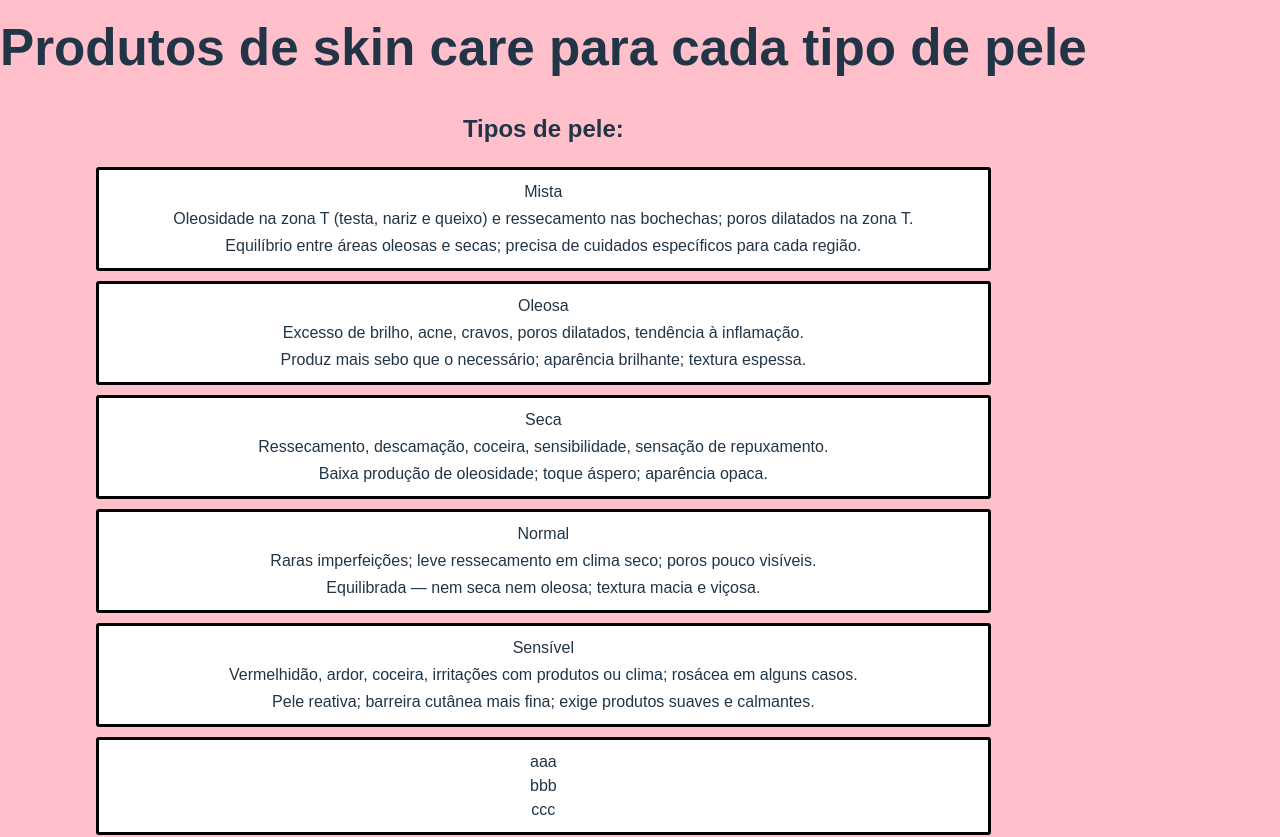
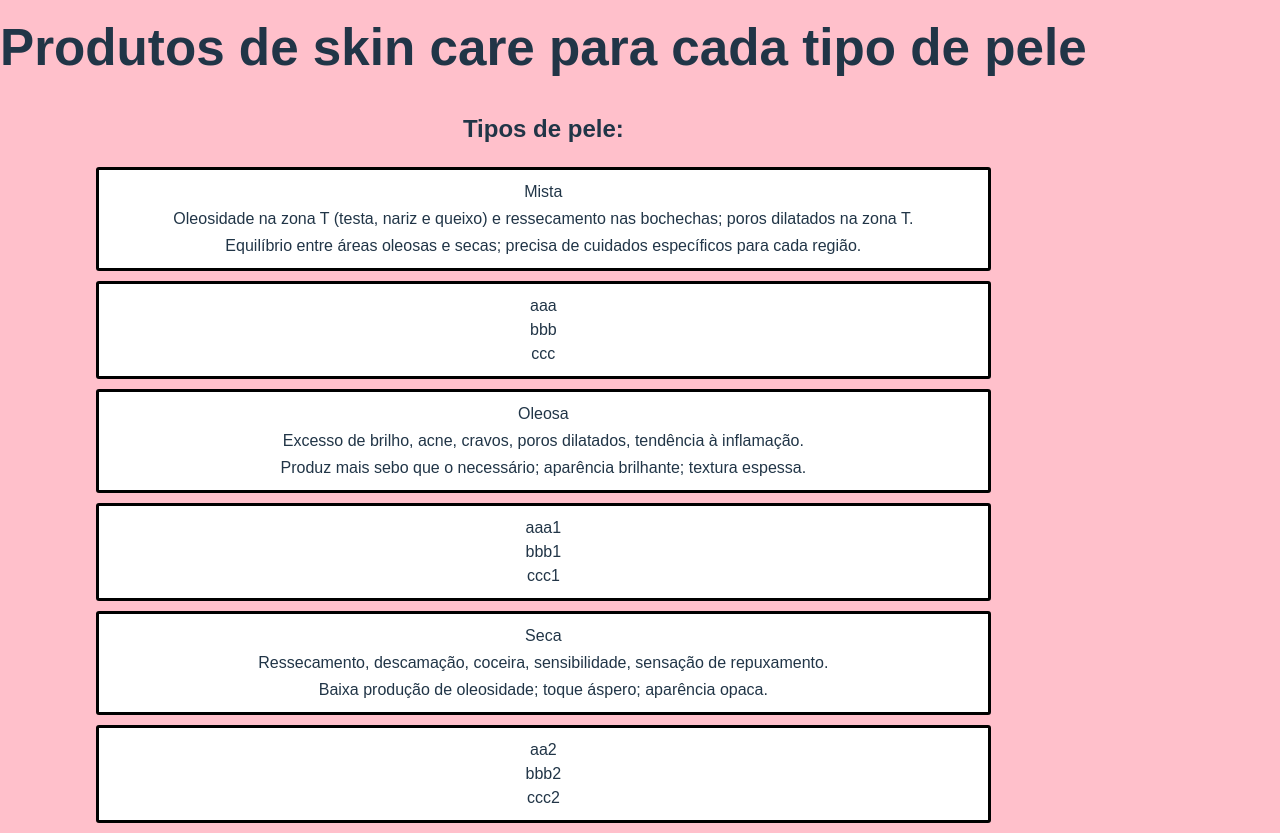
Before and after one commit to ufjf-dcc207/ufjf-dcc207-2025-3-a-sem01-amigas, a React (Vite) app: page / in a window 1280 px wide. Shown: the top 837 px of the page. Built offline with nearby package versions, Linux system fonts and the light colour scheme.

Commit message:
criacao skin care

```diff
--- a/src/App.tsx
+++ b/src/App.tsx
@@ -2,48 +2,104 @@ import "./App.css";
 import Pele, { type PeleProps } from "./componentes/Pele/Pele";
 import Produto, { type ProdutoProps } from "./componentes/Produto/Produto";
 
+// --- Tipos ---
+export type SkinCareProps = {
+  produto: ProdutoProps;
+  pele: PeleProps;
+};
 
-
+// --- Dados ---
 const listaPeles: PeleProps[] = [
-  { tipo: "Mista", adversidade: "Oleosidade na zona T (testa, nariz e queixo) e ressecamento nas bochechas; poros dilatados na zona T.",
-    status: "Equilíbrio entre áreas oleosas e secas; precisa de cuidados específicos para cada região." },
-  { tipo: "Oleosa", adversidade: "Excesso de brilho, acne, cravos, poros dilatados, tendência à inflamação.",
-    status: "Produz mais sebo que o necessário; aparência brilhante; textura espessa." },
-  { tipo: "Seca", adversidade: "Ressecamento, descamação, coceira, sensibilidade, sensação de repuxamento.",
-    status: "Baixa produção de oleosidade; toque áspero; aparência opaca." },
-  { tipo: "Normal", adversidade: "Raras imperfeições; leve ressecamento em clima seco; poros pouco visíveis.",
-    status: "Equilibrada — nem seca nem oleosa; textura macia e viçosa." },
-  { tipo: "Sensível", adversidade: "Vermelhidão, ardor, coceira, irritações com produtos ou clima; rosácea em alguns casos.",
-    status: "Pele reativa; barreira cutânea mais fina; exige produtos suaves e calmantes." },
+  {
+    tipo: "Mista",
+    adversidade:
+      "Oleosidade na zona T (testa, nariz e queixo) e ressecamento nas bochechas; poros dilatados na zona T.",
+    status:
+      "Equilíbrio entre áreas oleosas e secas; precisa de cuidados específicos para cada região.",
+  },
+  {
+    tipo: "Oleosa",
+    adversidade:
+      "Excesso de brilho, acne, cravos, poros dilatados, tendência à inflamação.",
+    status:
+      "Produz mais sebo que o necessário; aparência brilhante; textura espessa.",
+  },
+  {
+    tipo: "Seca",
+    adversidade:
+      "Ressecamento, descamação, coceira, sensibilidade, sensação de repuxamento.",
+    status: "Baixa produção de oleosidade; toque áspero; aparência opaca.",
+  },
+  {
+    tipo: "Normal",
+    adversidade:
+      "Raras imperfeições; leve ressecamento em clima seco; poros pouco visíveis.",
+    status: "Equilibrada — nem seca nem oleosa; textura macia e viçosa.",
+  },
+  {
+    tipo: "Sensível",
+    adversidade:
+      "Vermelhidão, ardor, coceira, irritações com produtos ou clima; rosácea em alguns casos.",
+    status:
+      "Pele reativa; barreira cutânea mais fina; exige produtos suaves e calmantes.",
+  },
 ];
 
 const listaProduto: ProdutoProps[] = [
-
   { icone: "aaa", nome: "bbb", uso: "ccc" },
   { icone: "aaa1", nome: "bbb1", uso: "ccc1" },
   { icone: "aa2", nome: "bbb2", uso: "ccc2" },
 ];
 
+const listaSkincare: SkinCareProps[] = [
+  {
+    pele: listaPeles[0],
+    produto: listaProduto[0],
+  },
+    {
+    pele: listaPeles[1],
+    produto: listaProduto[1],
+  },
+   {
+    pele: listaPeles[2],
+    produto: listaProduto[2],
+  },
+];
+
+// --- Componentes ---
+function SkinCare({ pele, produto }: SkinCareProps) {
+  return (
+    <div>
+      <Pele tipo={pele.tipo} adversidade={pele.adversidade} status={pele.status} />
+      <Produto icone={produto.icone} nome={produto.nome} uso={produto.uso} />
+    </div>
+  );
+}
 
 function App() {
   return (
     <div>
+      <h1 className="titulo">Produtos de skin care para cada tipo de pele</h1>
+      <h2 className="subtitulo">Tipos de pele:</h2>
 
-        <h1 className="titulo">Produtos de skin care para
-          cada tipo de pele</h1>
-          <h2 className="subtitulo">Tipos de pele:</h2>
-
+      {/* Exemplo de renderização das listas simples */}
+      {/*
       {listaPeles.map((pele) => (
-        <Pele
-          tipo={pele.tipo}
-          adversidade={pele.adversidade}
-          status={pele.status}
-        ></Pele>
+        <Pele key={pele.tipo} {...pele} />
       ))}
 
+      {listaProduto.map((produto) => (
+        <Produto key={produto.nome} {...produto} />
+      ))}
+      */}
 
-      {listaProduto.map((produto) => (
-        <Produto icone={produto.icone} nome={produto.nome} uso={produto.uso} />
+      {/* Renderização combinada */}
+      {listaSkincare.map((item, index) => (
+        <SkinCare
+          key={index}
+          produto={item.produto}
+          pele={item.pele}
+        />
       ))}
     </div>
   );
```
